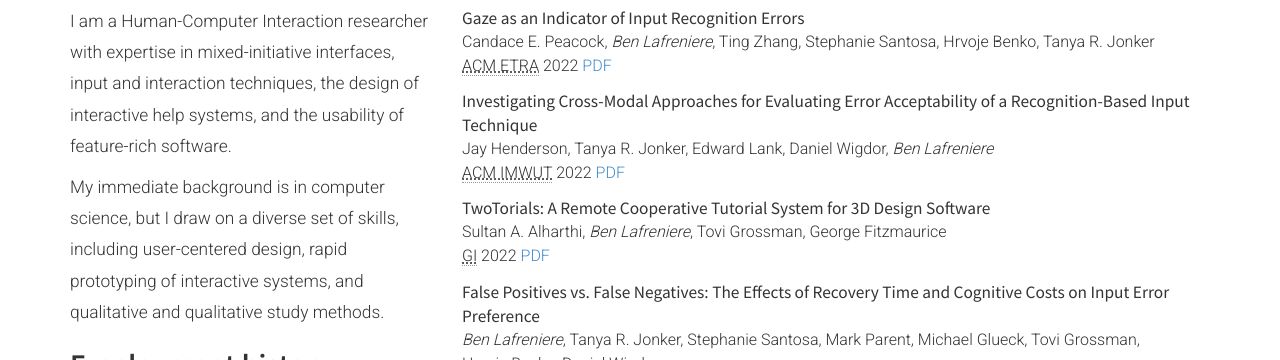
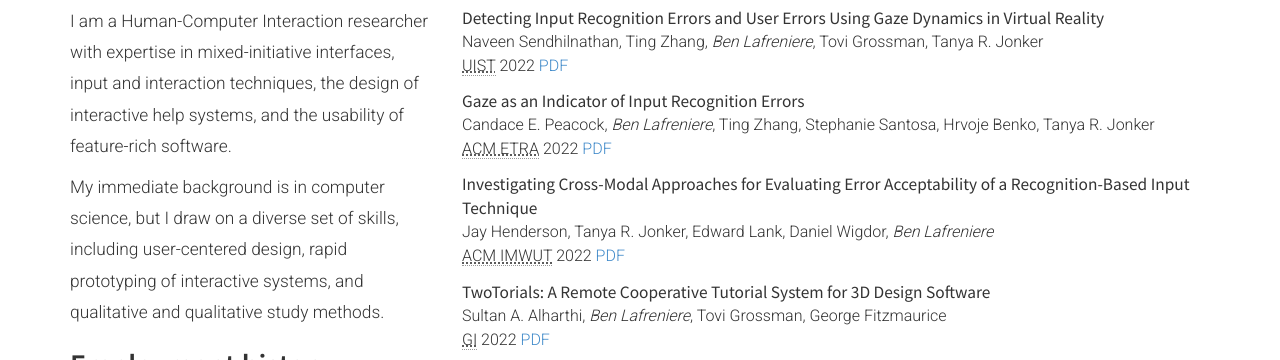
Before and after one commit to lafrenben/webpage, a plain HTML site: page index.html in a window 1280 px wide. Shown: the part 357-717 px from the top of the page. Drawn offline with Linux system fonts and the light colour scheme.

Commit message:
Added publication for UIST 2022

```diff
--- a/index.html
+++ b/index.html
@@ -79,6 +79,15 @@
 	  <div id="publications">
 	    <h2>Selected publications</h2>
 	    <ul>
+			<li>
+				<div class="title">Detecting Input Recognition Errors and User Errors Using Gaze Dynamics in Virtual Reality</div>
+				<div class="authors">
+					Naveen&nbsp;Sendhilnathan, Ting&nbsp;Zhang, <span class="me">Ben&nbsp;Lafreniere</span>, Tovi&nbsp;Grossman, Tanya&nbsp;R.&nbsp;Jonker</div>
+				<div><span class="collection"><abbr title="ACM User Interface Software and Technology Symposium">UIST</abbr>
+						2022</span> <a href="/assets/papers/Sendhilnathan_UIST_2022_-_Detecting_Input_Recognition_Errors_and_User_Errors_Using_Gaze_Dynamics.pdf">PDF</a> <!--<a href="https://www.youtube.com/watch?v=">Video</a> <a href="https://www.youtube.com/watch?v=">Talk</a>-->
+				</div>
+			</li>
+
 			<li>
 				<div class="title">Gaze as an Indicator of Input Recognition Errors</div>
 				<div class="authors">
```
Also changed, not shown: 1 other file.
